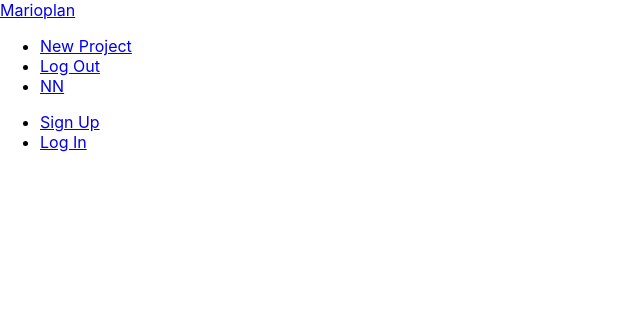
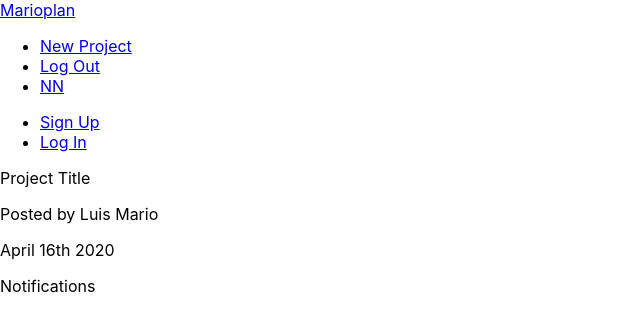
Before and after one commit to lmtrujillo/MusicBlog-Globuzzer, a React (Create React App) app: page / in a window 1280 px wide. Shown: the top 330 px of the page, without its empty margins (0-640 px from the left). Built offline with nearby package versions, Linux system fonts and the light colour scheme.

Commit message:
Modified project details, project list and project summary

```diff
--- a/src/App.js
+++ b/src/App.js
@@ -1,15 +1,22 @@
-import React from 'react';
-import { BrowserRouter } from 'react-router-dom';
-import NavBar from './components/layout/Navbar';
+import React from 'react'
+import { BrowserRouter, Switch, Route } from 'react-router-dom'
+import NavBar from './components/layout/Navbar'
+import Dashboard from './components/dashboard/Dashboard'
+import ProjectDetails from './components/projects/ProjectDetails'
 
 function App() {
   return (
     <BrowserRouter>
     <div className="App">
       <NavBar/>
+      <Switch>
+        <Route exact path='/' component={Dashboard}/>
+        <Route path='/project/:id' component={ProjectDetails}/>
+
+      </Switch>
     </div>
     </BrowserRouter>
   );
 }
 
-export default App;
+export default App
--- a/src/components/dashboard/Dashboard.js
+++ b/src/components/dashboard/Dashboard.js
@@ -0,0 +1,22 @@
+import React, { Component } from 'react';
+import Notifications from './Notifications';
+import ProjectList from '../projects/ProjectList';
+
+class Dashboard extends Component {
+    render(){
+        return(
+            <div id="dashboard-container">
+                <div id="row">
+                    <div id="col-1">
+                        <ProjectList/>
+                    <div id="col-2">
+                        <Notifications/>
+                    </div>
+                    </div>
+                </div>
+            </div>
+        )
+    }
+}
+
+export default Dashboard;
--- a/src/components/dashboard/Notifications.js
+++ b/src/components/dashboard/Notifications.js
@@ -0,0 +1,11 @@
+import React from 'react';
+
+const Notifications = () => {
+    return (
+        <div>
+            <p>Notifications</p>
+        </div>
+    )
+}
+
+export default Notifications;
--- a/src/components/projects/ProjectDetails.js
+++ b/src/components/projects/ProjectDetails.js
@@ -0,0 +1,21 @@
+import React from 'react'
+
+const ProjectDetails = (props) => {
+    const id = props.match.params.id;
+    return (
+        <div className="container project-details">
+            <div className="card">
+                <div className="content">
+                    <span className="card-title">Project Ttile - {id}</span>
+                    <p>Lorem ipsum.</p>
+                </div>
+                <div className="card-action">
+                    <div> Posted by Luis Mario</div>
+                    <div> April 16th</div>
+                </div>
+            </div>
+        </div>
+    )
+}
+
+export default ProjectDetails
--- a/src/components/projects/ProjectList.js
+++ b/src/components/projects/ProjectList.js
@@ -0,0 +1,13 @@
+import React from 'react';
+import ProjectSummary from './ProjectSummary';
+
+const ProjectList = () => {
+    return(
+    <div className="project-list section">
+       <ProjectSummary/>
+
+    </div>
+    )
+}
+
+export default ProjectList;
--- a/src/components/projects/ProjectSummary.js
+++ b/src/components/projects/ProjectSummary.js
@@ -0,0 +1,17 @@
+import React from 'react';
+
+const ProjectSummary = () =>{
+        return(
+
+        <div className="card">
+            <div className="card-content">
+            <span className="card-title">Project Title</span>
+            <p>Posted by Luis Mario</p>
+            <p className="date">April 16th 2020</p>
+            </div>
+        </div>
+
+        )
+}
+
+export default ProjectSummary;
```
